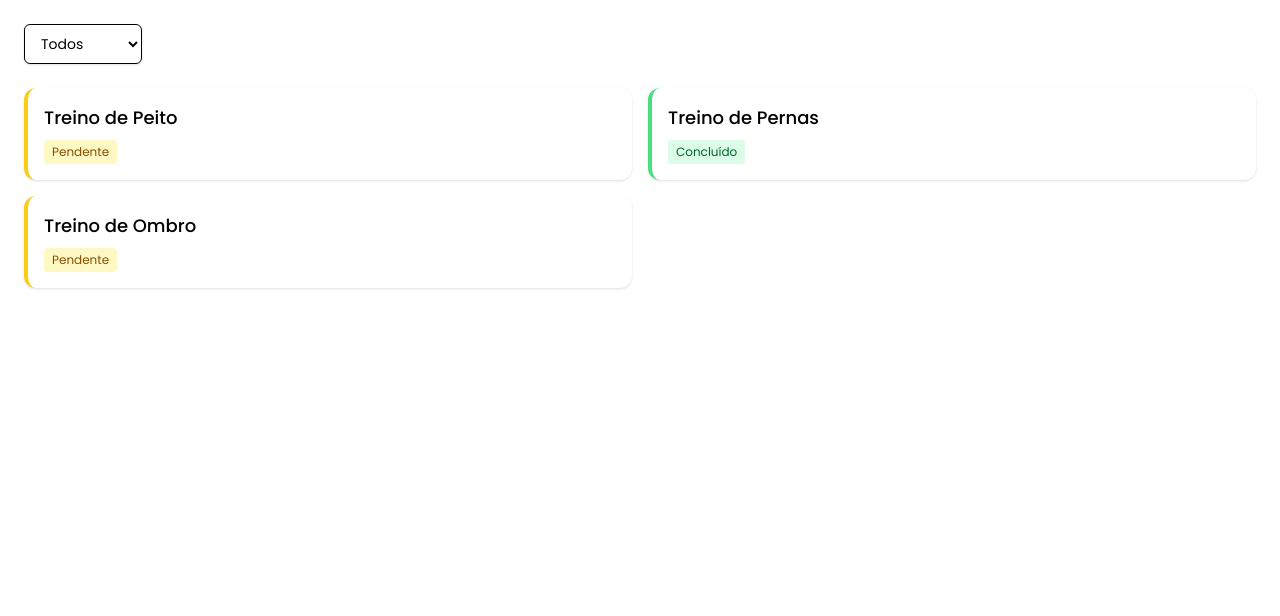
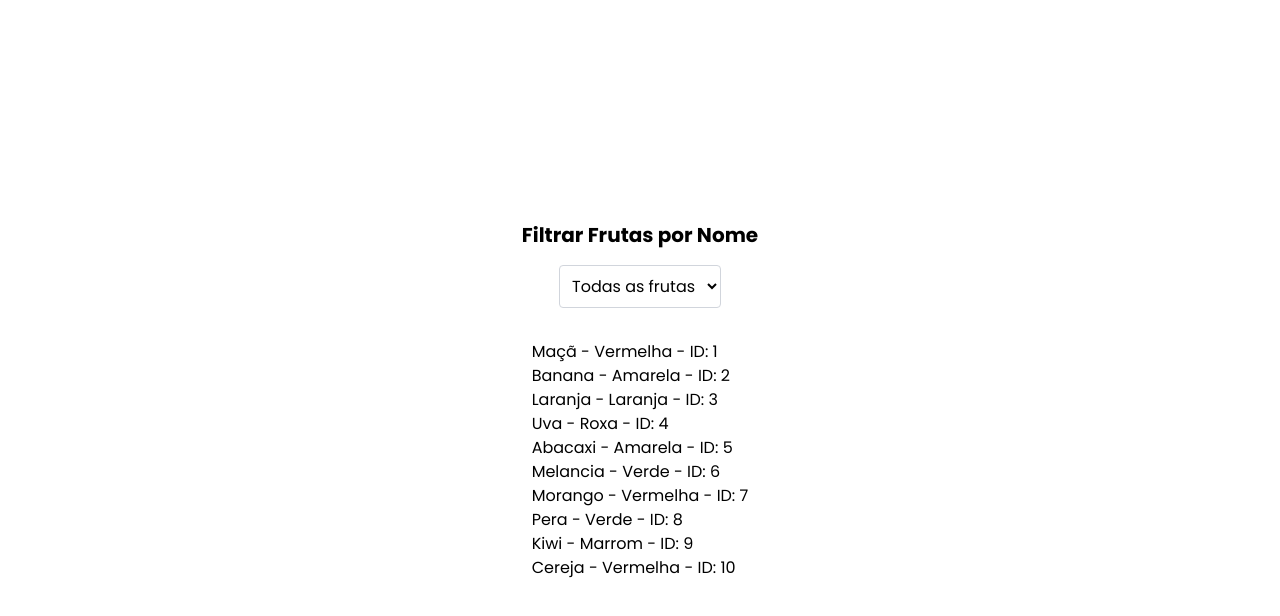
Before and after one commit to felipinx7/fastserviceproject, a Next.js app in the folder frontend/: page /teste in a window 1280 px wide. Shown: the top 616 px of the page. Built offline with nearby package versions, Linux system fonts and the light colour scheme.

Commit message:
fix: update

```diff
--- a/frontend/src/app/teste/page.tsx
+++ b/frontend/src/app/teste/page.tsx
@@ -1,75 +1,55 @@
 "use client";
 
-import { useSearchParams, useRouter } from "next/navigation";
+import { useState } from "react";
 
-// Creating array of cards
-const cards = [
-  { id: 1, titulo: "Treino de Peito", status: "pendente" },
-  { id: 2, titulo: "Treino de Pernas", status: "concluido" },
-  { id: 3, titulo: "Treino de Ombro", status: "pendente" },
-];
+export default function Teste() {
+  const Frutas = [
+    { id: 1, nome: "Maçã", cor: "Vermelha" },
+    { id: 2, nome: "Banana", cor: "Amarela" },
+    { id: 3, nome: "Laranja", cor: "Laranja" },
+    { id: 4, nome: "Uva", cor: "Roxa" },
+    { id: 5, nome: "Abacaxi", cor: "Amarela" },
+    { id: 6, nome: "Melancia", cor: "Verde" },
+    { id: 7, nome: "Morango", cor: "Vermelha" },
+    { id: 8, nome: "Pera", cor: "Verde" },
+    { id: 9, nome: "Kiwi", cor: "Marrom" },
+    { id: 10, nome: "Cereja", cor: "Vermelha" },
+  ];
 
-export default function Page() {
-  //States utils in Filter
-  const searchParams = useSearchParams();
-  const router = useRouter();
+  const [frutaSelecionada, setFrutaSelecionada] = useState("");
 
-  //Take value of URL
-  const statusSelecionado = searchParams.get("status") || "";
-
-  //Function Filter cards
-  const filtrarPorStatus = (value: string) => {
-    //Take value and formated value
-    const params = new URLSearchParams(searchParams.toString());
-
-
-    if (value) {
-      params.set("status", value);
-    } else {
-      params.delete("status");
-    }
-
-    router.push(`?${params.toString()}`);
-  };
-
-  const cardsFiltrados = cards.filter((card) =>
-    statusSelecionado ? card.status === statusSelecionado : true
-  );
+  const frutasFiltradas = frutaSelecionada
+    ? Frutas.filter((fruta) => fruta.nome === frutaSelecionada)
+    : Frutas;
 
   return (
-    <div className="p-6 space-y-6">
+    <div className="flex flex-col items-center justify-center h-screen gap-4">
+      <h1 className="text-xl font-bold">Filtrar Frutas por Nome</h1>
+
       <select
-        className="border px-3 py-2 rounded-md shadow text-sm"
-        value={statusSelecionado}
-        onChange={(e) => filtrarPorStatus(e.target.value)}
+        value={frutaSelecionada}
+        onChange={(e) => setFrutaSelecionada(e.target.value)}
+        className="border border-gray-300 p-2 rounded"
       >
-        <option value="">Todos</option>
-        <option value="pendente">Pendente</option>
-        <option value="concluido">Concluído</option>
+        <option value="">Todas as frutas</option>
+        {Frutas.map((fruta) => (
+          <option key={fruta.id} value={fruta.nome}>
+            {fruta.nome}
+          </option>
+        ))}
       </select>
 
-      <div className="grid grid-cols-1 md:grid-cols-2 gap-4">
-        {cardsFiltrados.map((card) => (
-          <div
-            key={card.id}
-            className="rounded-xl p-4 shadow bg-white border-l-4"
-            style={{
-              borderColor: card.status === "pendente" ? "#facc15" : "#4ade80",
-            }}
-          >
-            <h2 className="text-lg font-medium">{card.titulo}</h2>
-            <span
-              className={`text-xs mt-2 inline-block px-2 py-1 rounded ${
-                card.status === "pendente"
-                  ? "bg-yellow-100 text-yellow-800"
-                  : "bg-green-100 text-green-800"
-              }`}
-            >
-              {card.status === "pendente" ? "Pendente" : "Concluído"}
-            </span>
-          </div>
-        ))}
-      </div>
+      <ul className="mt-4">
+        {frutasFiltradas.length === 0 ? (
+          <li>Nenhuma fruta encontrada</li>
+        ) : (
+          frutasFiltradas.map((fruta) => (
+            <li key={fruta.id}>
+              {fruta.nome} - {fruta.cor} - ID: {fruta.id}
+            </li>
+          ))
+        )}
+      </ul>
     </div>
   );
 }
```
